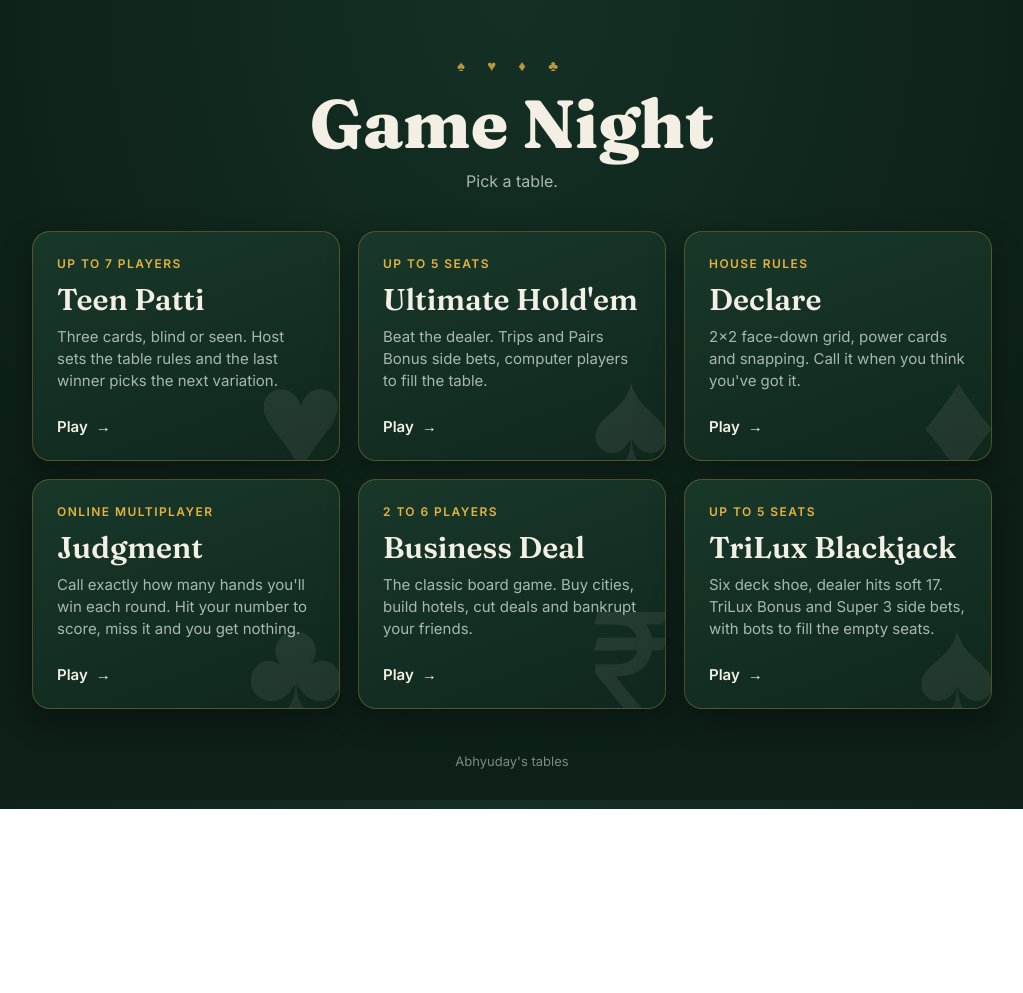
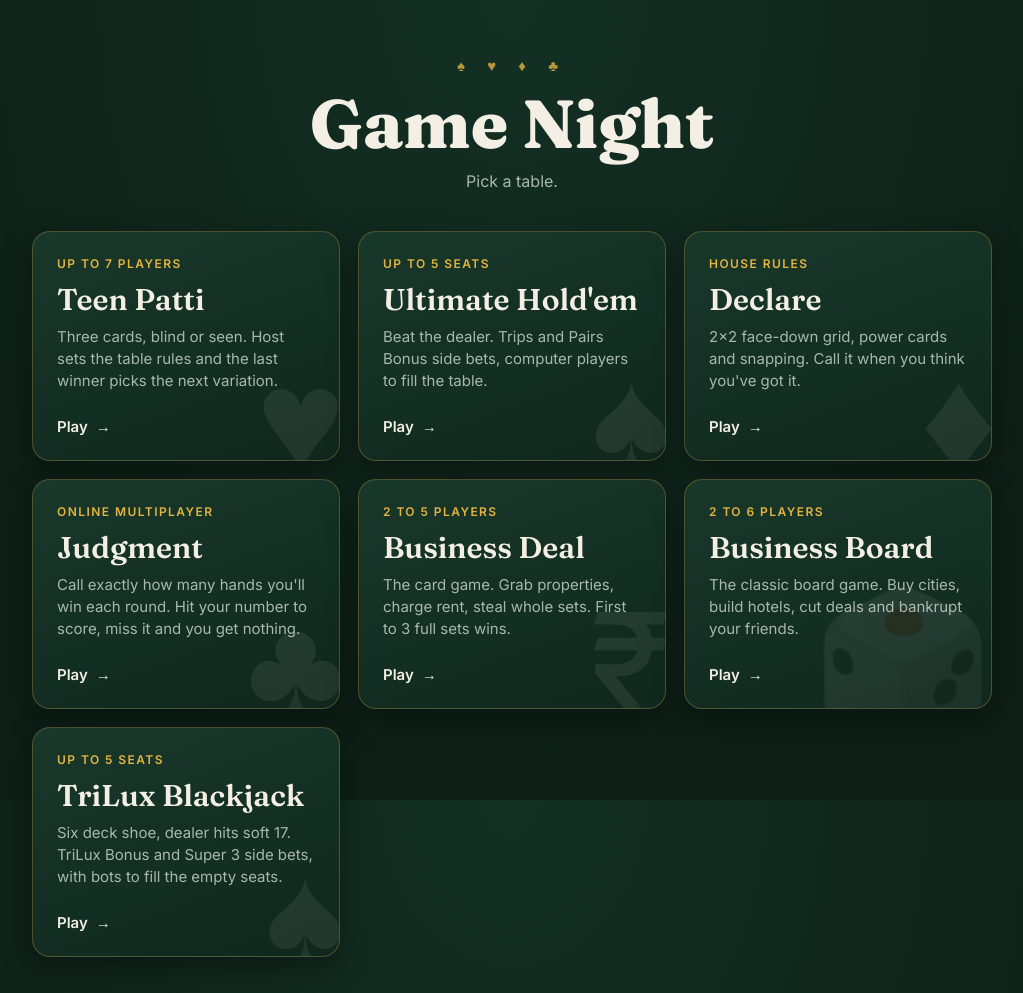
Before and after one commit to Abhyuday2103/games, a plain HTML site: page index.html in a window 1280 px wide. Shown: the top 993 px of the page, without its empty margins (128-1151 px from the left). Before the commit the page ends 809 px from the top, so only its background shows below. Drawn offline with Linux system fonts and the light colour scheme.

Commit message:
Add Business Deal card game; board game becomes Business Board
Co-Authored-By: Claude Opus 5.5 <noreply@anthropic.com>
Claude-Session: https://claude.ai/code/session_0148JkYC8B8Bc5DNPWNvcf3H

```diff
--- a/index.html
+++ b/index.html
@@ -89,11 +89,20 @@
       </div>
       <div class="go">Play <span>→</span></div>
     </a>
-    <a class="game" href="https://abhyuday2103.github.io/businessdeal/">
+    <a class="game" href="https://abhyuday2103.github.io/deal/">
       <div class="big">₹</div>
       <div>
+        <div class="tag">2 to 5 players</div>
+        <h2>Business Deal</h2>
+        <p class="d">The card game. Grab properties, charge rent, steal whole sets. First to 3 full sets wins.</p>
+      </div>
+      <div class="go">Play <span>→</span></div>
+    </a>
+    <a class="game" href="https://abhyuday2103.github.io/businessdeal/">
+      <div class="big">🎲</div>
+      <div>
         <div class="tag">2 to 6 players</div>
-        <h2>Business Deal</h2>
+        <h2>Business Board</h2>
         <p class="d">The classic board game. Buy cities, build hotels, cut deals and bankrupt your friends.</p>
       </div>
       <div class="go">Play <span>→</span></div>
```
